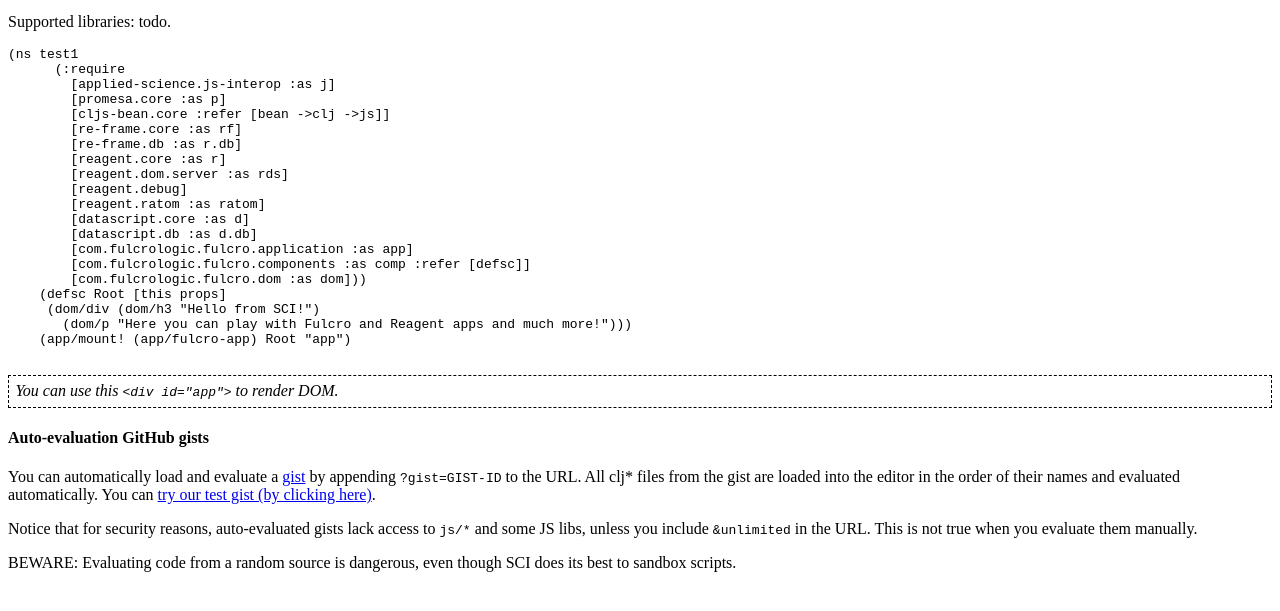
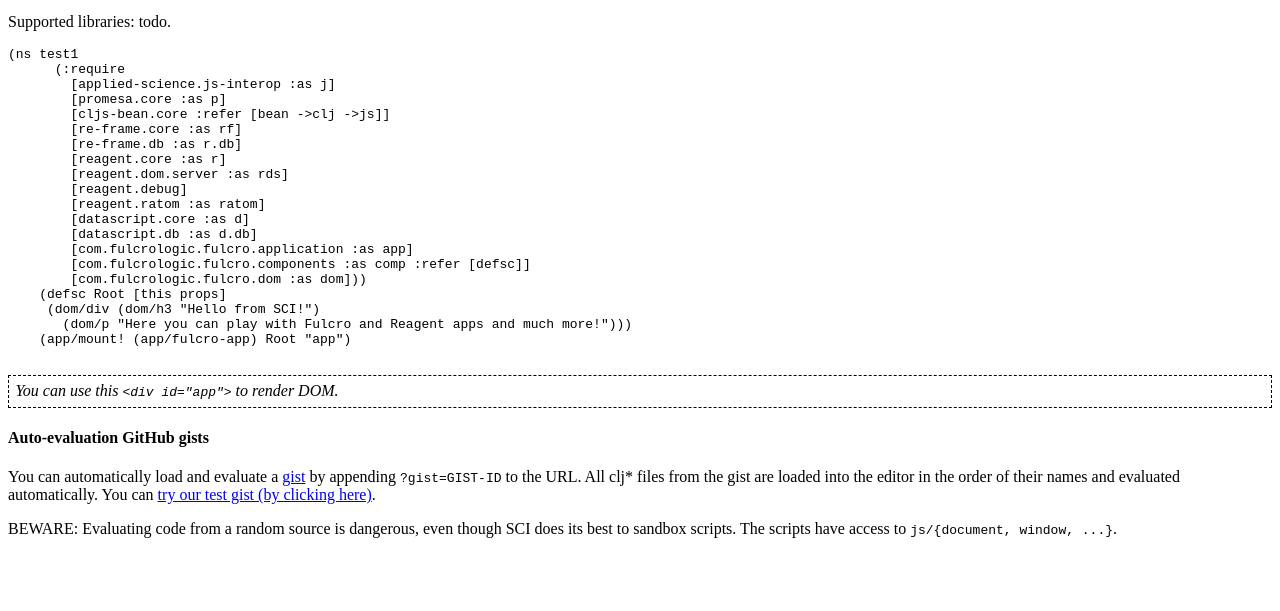
Before and after one commit to babashka/sci.configs, a website: page playground/www/index.html in a window 1280 px wide. Shown: the part 101-712 px from the top of the page. Drawn offline with Linux system fonts and the light colour scheme.

Commit message:
Rm unnecessary security, fix test gist link (#33)
Don't limit auto-evaluated gists in access to js/*, people will click on links anyway, not checking for `&unlimited`.

Fix the test gist link to work also when not running at root.

```diff
--- a/playground/www/index.html
+++ b/playground/www/index.html
@@ -41,15 +41,10 @@
   <p>You can automatically load and evaluate a <a href="https://gist.github.com/discover">gist</a>
     by appending <code>?gist=GIST-ID</code> to the URL. All clj* files from the gist are loaded
     into the editor in the order of their names and evaluated automatically. You can
-    <a href="/?gist=5ff187847756263be17d7c4c19f978b5">try our test gist (by clicking here)</a>.
-  </p>
-  <p>
-    Notice that for security reasons, auto-evaluated gists lack access to <code>js/*</code>
-    and some JS libs, unless you include <code>&amp;unlimited</code> in the URL.
-    This is not true when you evaluate them manually.
+    <a href="?gist=5ff187847756263be17d7c4c19f978b5">try our test gist (by clicking here)</a>.
   </p>
   <p>BEWARE: Evaluating code from a random source is dangerous, even though SCI does its best to sandbox
-    scripts.
+    scripts. The scripts have access to <code>js/{document, window, ...}</code>.
   </p>
 </body>
 <script src="js/playground.js"></script>
```
Also changed, not shown: 1 other file.
